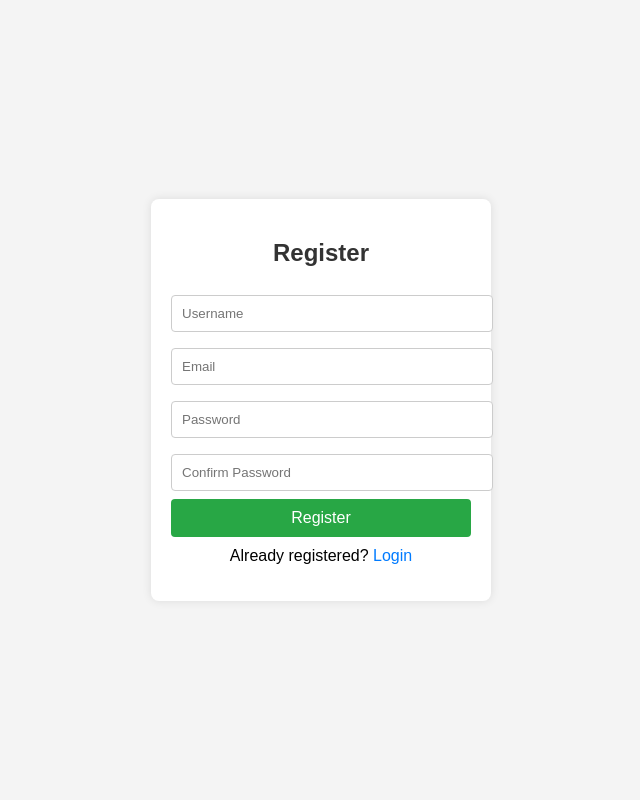
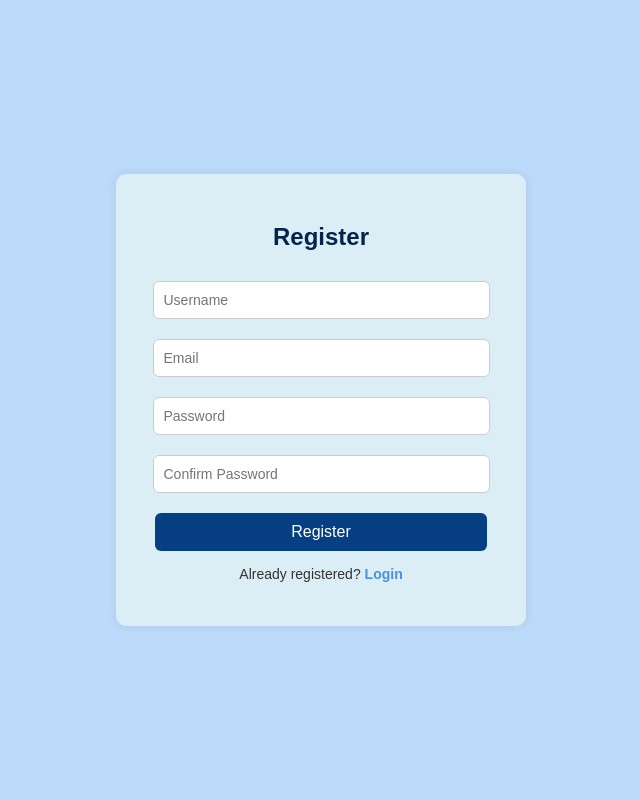
Before and after one commit to sriharshini02/vikasreach, a Django app: page /register/ in a window 1280 px wide. Shown: the whole page, without its empty margins (319-959 px from the left). Run offline with Django 5.2, Linux system fonts and the light colour scheme.

Commit message:
- improved UI

```diff
--- a/suppliers/auth_views.py
+++ b/suppliers/auth_views.py
@@ -2,36 +2,13 @@ from django.shortcuts import render, redirect
 from django.contrib.auth.models import User
 from django.contrib.auth import authenticate, login
 from django.contrib import messages
-from django.contrib.auth.hashers import make_password
-from rest_framework.decorators import api_view
-from rest_framework.response import Response
-from rest_framework import status
 from django.contrib.auth import logout
 
 
-# API-based Registration
-@api_view(["POST"])
-def register_user(request):
-    """Register a new user via API"""
-    data = request.data
-    if User.objects.filter(username=data["username"]).exists():
-        return Response(
-            {"error": "Username already exists"}, status=status.HTTP_400_BAD_REQUEST
-        )
-
-    user = User.objects.create(
-        username=data["username"],
-        email=data["email"],
-        password=make_password(data["password"]),
-    )
-    return Response(
-        {"message": "User created successfully"}, status=status.HTTP_201_CREATED
-    )
-
-
 # Template-based Registration (for HTML forms)
-def register(request):
+def register_view(request):
     if request.method == "POST":
+        print("POST data received")  # Debug print
         username = request.POST["username"]
         email = request.POST["email"]
         password1 = request.POST["password1"]
--- a/suppliers/templates/about.html
+++ b/suppliers/templates/about.html
@@ -28,9 +28,9 @@
   </head>
   <body>
     <div class="container">
-      <h2>About VikasReach</h2>
+      <h2>About AI Supply Bot</h2>
       <p>
-        VikasReach is a platform that connects businesses with the right
+        AI Supply Bot is a platform that connects businesses with the right
         manufacturers. Our mission is to streamline the supply chain and make
         sourcing easier and more efficient.
       </p>
--- a/suppliers/templates/home.html
+++ b/suppliers/templates/home.html
@@ -3,7 +3,7 @@
   <head>
     <meta charset="UTF-8" />
     <meta name="viewport" content="width=device-width, initial-scale=1.0" />
-    <title>VikasReach - Home</title>
+    <title>AI supply bot - Home</title>
     <style>
       html,
       body {
@@ -148,7 +148,7 @@
     </div>
 
     <div class="container">
-      <h2>Welcome to VikasReach</h2>
+      <h2>Welcome to AI Supply Bot</h2>
 
       <form method="POST">
         {% csrf_token %}
--- a/suppliers/templates/register.html
+++ b/suppliers/templates/register.html
@@ -5,59 +5,66 @@
     <meta name="viewport" content="width=device-width, initial-scale=1.0" />
     <title>Register</title>
     <style>
+      html,
       body {
+        height: 100%;
+        margin: 0;
         font-family: Arial, sans-serif;
-        background-color: #f4f4f4;
+        background-color: #bcdafa;
         display: flex;
         justify-content: center;
         align-items: center;
-        height: 100vh;
-        margin: 0;
       }
 
       .container {
-        background: white;
-        padding: 20px;
-        border-radius: 8px;
-        box-shadow: 0px 0px 10px rgba(0, 0, 0, 0.1);
-        width: 300px;
+        background: rgb(219, 238, 245);
+        padding: 30px;
+        border-radius: 10px;
+        box-shadow: 0px 0px 12px rgba(0, 0, 0, 0.08);
+        width: 350px;
         text-align: center;
       }
 
       h2 {
+        margin-bottom: 20px;
+        color: #04254b;
+      }
+
+      input {
+        width: 90%;
+        padding: 10px;
+        margin: 10px 0;
+        border: 1px solid #ccc;
+        border-radius: 6px;
+        font-size: 14px;
+      }
+
+      button {
+        width: 95%;
+        padding: 10px;
+        background-color: #064083;
+        color: white;
+        border: none;
+        border-radius: 6px;
+        cursor: pointer;
+        font-size: 16px;
+        margin-top: 10px;
+      }
+
+      button:hover {
+        background-color: #041933;
+      }
+
+      p {
+        margin-top: 15px;
+        font-size: 14px;
         color: #333;
       }
 
-      input {
-        width: 100%;
-        padding: 10px;
-        margin: 8px 0;
-        border: 1px solid #ccc;
-        border-radius: 4px;
-      }
-
-      button {
-        width: 100%;
-        padding: 10px;
-        background-color: #28a745;
-        color: white;
-        border: none;
-        border-radius: 4px;
-        cursor: pointer;
-        font-size: 16px;
-      }
-
-      button:hover {
-        background-color: #218838;
-      }
-
-      p {
-        margin-top: 10px;
-      }
-
       a {
-        color: #007bff;
+        color: #4a90e2;
         text-decoration: none;
+        font-weight: bold;
       }
 
       a:hover {
@@ -68,7 +75,7 @@
   <body>
     <div class="container">
       <h2>Register</h2>
-      <form method="POST">
+      <form method="POST" action="">
         {% csrf_token %}
         <input type="text" name="username" placeholder="Username" required />
         <input type="email" name="email" placeholder="Email" required />
--- a/suppliers/urls.py
+++ b/suppliers/urls.py
@@ -7,7 +7,7 @@ from .views import (
 )
 from rest_framework_simplejwt.views import TokenObtainPairView, TokenRefreshView
 from .views import scrape_view, home
-from .auth_views import register_user, register, login_view
+from .auth_views import register_view, login_view
 from .auth_views import logout_view
 from django.urls import path
 from .views import contact_view, about_view
@@ -30,7 +30,6 @@ urlpatterns = [
     path("products/", ProductListCreateView.as_view(), name="product-list"),
     path("products/<int:pk>/", ProductDetailView.as_view(), name="product-detail"),
     path("token/refresh/", TokenRefreshView.as_view(), name="token_refresh"),
-    path("register/", register, name="register"),  # HTML form-based register
-    path("api/register/", register_user, name="api-register"),  # API register
+    path("register/", register_view, name="register"),  # HTML form-based registeration
     path("login/", login_view, name="login"),  # HTML form-based login
 ]
```
Also changed, not shown: suppliers/templates/login.html (+33 -16 lines).
